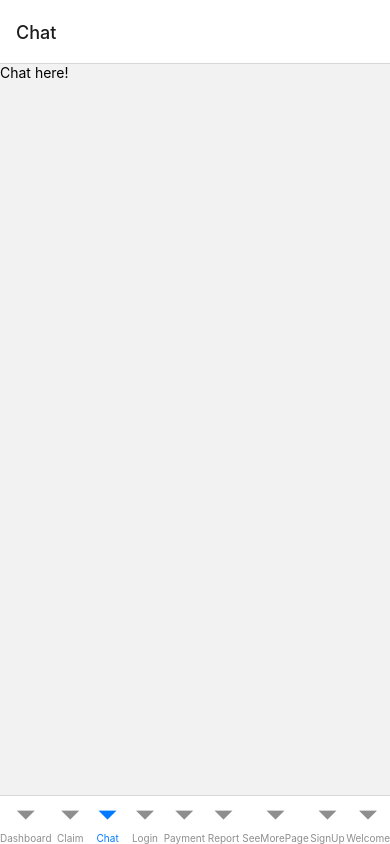
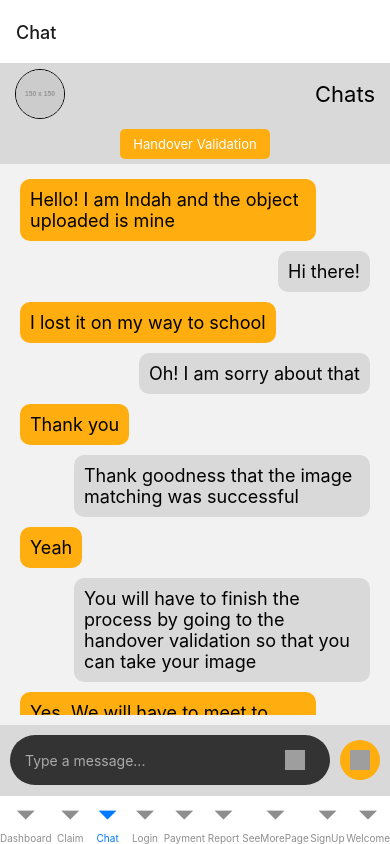
Before and after one commit to Kedjuprecious/CEF440-GROUP-24, a React Native app in the folder findam/: screen /Chat in a window 390 px wide. Built offline with nearby package versions, Linux system fonts and the light colour scheme; grey boxes are pictures that could not be loaded.

Commit message:
Newchanges

```diff
--- /dev/null
+++ b/findam/ComponentsChat/Bodychat.jsx
@@ -0,0 +1,66 @@
+import { StyleSheet, Text, View, FlatList } from 'react-native';
+import React from 'react';
+
+const Bodychat = () => {
+  const messages = [
+    { id: '1', text: 'Hello! I am Indah and the object uploaded is mine', sender: 'user' },
+    { id: '2', text: 'Hi there!', sender: 'other' },
+    { id: '3', text: 'I lost it on my way to school', sender: 'user' },
+    { id: '4', text: 'Oh! I am sorry about that', sender: 'other' },
+    { id: '5', text: 'Thank you', sender: 'user' },
+    { id: '6', text: 'Thank goodness that the image matching was successful', sender: 'other' },
+    { id: '7', text: 'Yeah', sender: 'user' },
+    { id: '8', text: 'You will have to finish the process by going to the handover validation so that you can take your image', sender: 'other' },
+    { id: '9', text: 'Yes. We will have to meet to complete the validation phase', sender: 'user' },
+    { id: '10', text: 'Yes. We meet at mile 17', sender: 'other' },
+    { id: '11', text: 'Okay. That works for me', sender: 'user' },
+    { id: '12', text: 'Okay! Fine', sender: 'other' },
+  ];
+
+  const renderItem = ({ item }) => {
+    const isUser = item.sender === 'user';
+    return (
+      <View style={[styles.messageContainer, isUser ? styles.userMessage : styles.otherMessage]}>
+        <Text style={styles.messageText}>{item.text}</Text>
+      </View>
+    );
+  };
+
+  return (
+    <View style={styles.bodyContainer}>
+      <FlatList
+        data={messages}
+        renderItem={renderItem}
+        keyExtractor={item => item.id}
+      />
+    </View>
+  );
+};
+
+export default Bodychat;
+
+const styles = StyleSheet.create({
+  bodyContainer: {
+    flex: 1, // Ensure the body container takes available space
+    padding: 10, // Add padding around the entire FlatList
+  },
+  messageContainer: {
+    marginVertical: 5,
+    padding: 10,
+    borderRadius: 10,
+    maxWidth: '80%',
+    margin: 10,
+  },
+  userMessage: {
+    backgroundColor: '#FFAD0F',
+    alignSelf: 'flex-start', // Align user's messages to the left
+  },
+  otherMessage: {
+    backgroundColor: '#D9D9D9',
+    alignSelf: 'flex-end', // Align other user's messages to the right
+  },
+  messageText: {
+    color: '#000000', // Set all text to black
+    fontSize: 18,
+  },
+});
--- /dev/null
+++ b/findam/ComponentsChat/Footerchat.jsx
@@ -0,0 +1,73 @@
+import { StyleSheet, TextInput, View, TouchableOpacity, Image } from 'react-native';
+import React, { useState } from 'react';
+
+const Footerchat = () => {
+  const [message, setMessage] = useState('');
+
+  return (
+    <View style={styles.footerContainer}>
+      <View style={styles.inputContainer}>
+        <TextInput
+          style={styles.textInput}
+          placeholder="Type a message..."
+          placeholderTextColor="#aaa"
+          value={message}
+          onChangeText={text => setMessage(text)}
+        />
+        <TouchableOpacity style={styles.voiceButton}>
+          <Image
+            source={{ uri: 'https://img.icons8.com/ios-filled/50/ffffff/microphone.png' }} // Replace with the appropriate voice icon
+            style={styles.voiceIcon}
+          />
+        </TouchableOpacity>
+      </View>
+      <TouchableOpacity style={styles.sendButton}>
+        <Image
+          source={{ uri: 'https://img.icons8.com/ios-filled/50/ffffff/send.png' }} // Replace with the appropriate send icon
+          style={styles.sendIcon}
+        />
+      </TouchableOpacity>
+    </View>
+  );
+};
+
+export default Footerchat;
+
+const styles = StyleSheet.create({
+  footerContainer: {
+    flexDirection: 'row',
+    alignItems: 'center',
+    backgroundColor: '#D9D9D9',
+    padding: 10,
+  },
+  inputContainer: {
+    flex: 1,
+    flexDirection: 'row',
+    alignItems: 'center',
+    backgroundColor: '#333333',
+    borderRadius: 25,
+    paddingHorizontal: 15,
+    paddingVertical: 5,
+    marginRight: 10,
+  },
+  textInput: {
+    flex: 1,
+    color: '#ffffff',
+  },
+  voiceButton: {
+    padding: 10,
+  },
+  voiceIcon: {
+    width: 20,
+    height: 20,
+  },
+  sendButton: {
+    backgroundColor: '#FFAD0F',
+    borderRadius: 25,
+    padding: 10,
+  },
+  sendIcon: {
+    width: 20,
+    height: 20,
+  },
+});
--- /dev/null
+++ b/findam/ComponentsChat/Headerchat.jsx
@@ -0,0 +1,65 @@
+import { StyleSheet, Text, View, TouchableOpacity, Image } from 'react-native'
+import React from 'react'
+
+const Headerchat = ({ navigation }) => {
+  return (
+    <View style={styles.header}>
+      <View style={styles.topRow}>
+        <TouchableOpacity onPress={() => navigation.navigate('Profile')}>
+          <Image
+            source={{ uri: 'https://via.placeholder.com/150' }} // Replace with user's profile picture URL
+            style={styles.profileImage}
+          />
+        </TouchableOpacity>
+        <Text style={styles.headerTitle}>Chats</Text>
+      </View>
+      <TouchableOpacity
+        style={styles.handoverButton}
+        onPress={() => navigation.navigate('HandoverValidation')}
+      >
+        <Text style={styles.handoverButtonText}>Handover Validation</Text>
+      </TouchableOpacity>
+    </View>
+  );
+}
+
+export default Headerchat
+
+const styles = StyleSheet.create({
+  header: {
+    backgroundColor: '#D9D9D9',
+    padding: 5,
+  },
+  topRow: {
+    flexDirection: 'row',
+    alignItems: 'center',
+    justifyContent: 'space-between',
+    marginLeft: 10,
+    marginRight: 10,
+    // color: '#FF0000',
+
+  },
+  profileImage: {
+    width: 50,
+    height: 50,
+    borderRadius: 50,
+    borderWidth: 1, // Add border width
+    borderColor: '#000000', // Set border color to white
+  },
+  headerTitle: {
+    color: '#000000',
+    fontSize: 22,
+  },
+  handoverButton: {
+    backgroundColor: '#FFAD0F',
+    paddingVertical: 7,
+    paddingHorizontal: 13,
+    borderRadius: 5,
+    marginTop: 10,
+    alignSelf: 'center',
+  },
+  handoverButtonText: {
+    color: '#fff',
+    fontSize: 13,
+  },
+})
--- a/findam/app/(tabs)/Chat.jsx
+++ b/findam/app/(tabs)/Chat.jsx
@@ -1,10 +1,25 @@
-import { View, Text } from 'react-native'
+import { View, Text, StyleSheet } from 'react-native'
 import React from 'react'
+import Headerchat from '../../ComponentsChat/Headerchat'
+import Bodychat from '../../ComponentsChat/Bodychat'
+import Footerchat from '../../ComponentsChat/Footerchat'
 
 export default function Chat() {
   return (
-    <View>
-      <Text>Chat here!</Text>
+    <View style={styles.container}>
+      <Text></Text>
+      <Headerchat />
+      <Bodychat />
+      <Footerchat />
     </View>
   )
 }
+
+const styles = StyleSheet.create({
+
+  container: {
+    flex: 1,
+    // backgroundColor: '#FF0000',
+  },
+
+});
--- a/findam/app/(tabs)/Dashboard.jsx
+++ b/findam/app/(tabs)/Dashboard.jsx
@@ -1,6 +1,5 @@
 import { View, Text } from 'react-native'
 import React from 'react'
-import outfit from '../_layout';
 
 
 export default function Dashboard() {
--- a/findam/app/(tabs)/SeeMorePage.jsx
+++ b/findam/app/(tabs)/SeeMorePage.jsx
@@ -1,7 +1,7 @@
 import { View, Text } from 'react-native'
 import React from 'react'
 
-export default function seeMorePage() {
+export default function SeeMorePage() {
   return (
     <View>
       <Text>seeMorePage</Text>
--- a/findam/app/(tabs)/SignUp.jsx
+++ b/findam/app/(tabs)/SignUp.jsx
@@ -1,7 +1,7 @@
 import { View, Text } from 'react-native'
 import React from 'react'
 
-export default function signUp() {
+export default function SignUp() {
   return (
     <View>
       <Text>signUp dear</Text>
--- a/findam/app/(tabs)/Welcome.jsx
+++ b/findam/app/(tabs)/Welcome.jsx
@@ -1,7 +1,7 @@
 import { View, Text } from 'react-native'
 import React from 'react'
 
-export default function welcome() {
+export default function Welcome() {
   return (
     <View>
       <Text>welcome</Text>
--- a/findam/app/_layout.tsx
+++ b/findam/app/_layout.tsx
@@ -5,9 +5,7 @@ import { useFonts } from "expo-font";
 
 export default function _layout() {
   useFonts({
-    'outfit':require('../assets/fonts/Outfit-Regular.ttf'),
-    'outfit-medium':require('../assets/fonts/Outfit-Medium.ttf'),
-    'outfit-bold':require('../assets/fonts/Outfit-Bold.ttf'),
+
     })
   return (
     <Stack>
```
Also changed, not shown: findam/package.json (+9 -3 lines), 1 other file (tests, documents, lock files or other folders).
